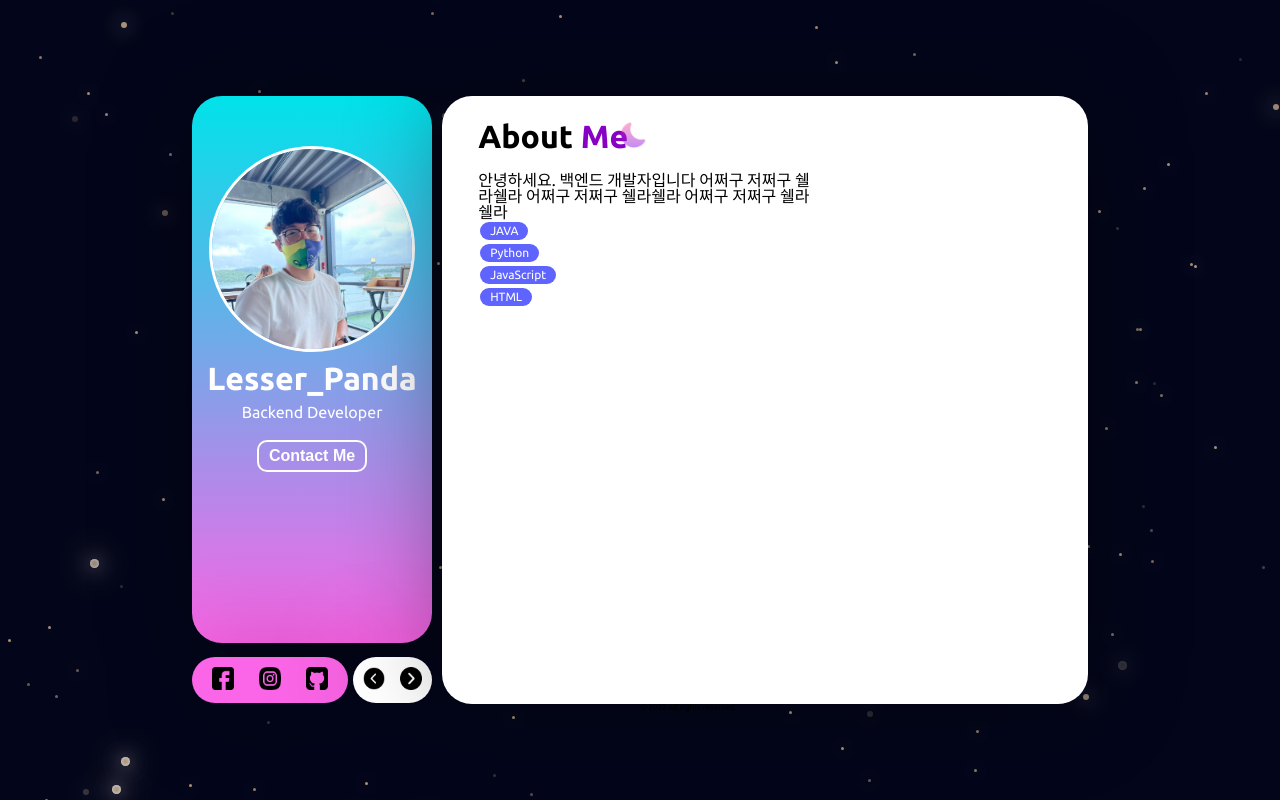
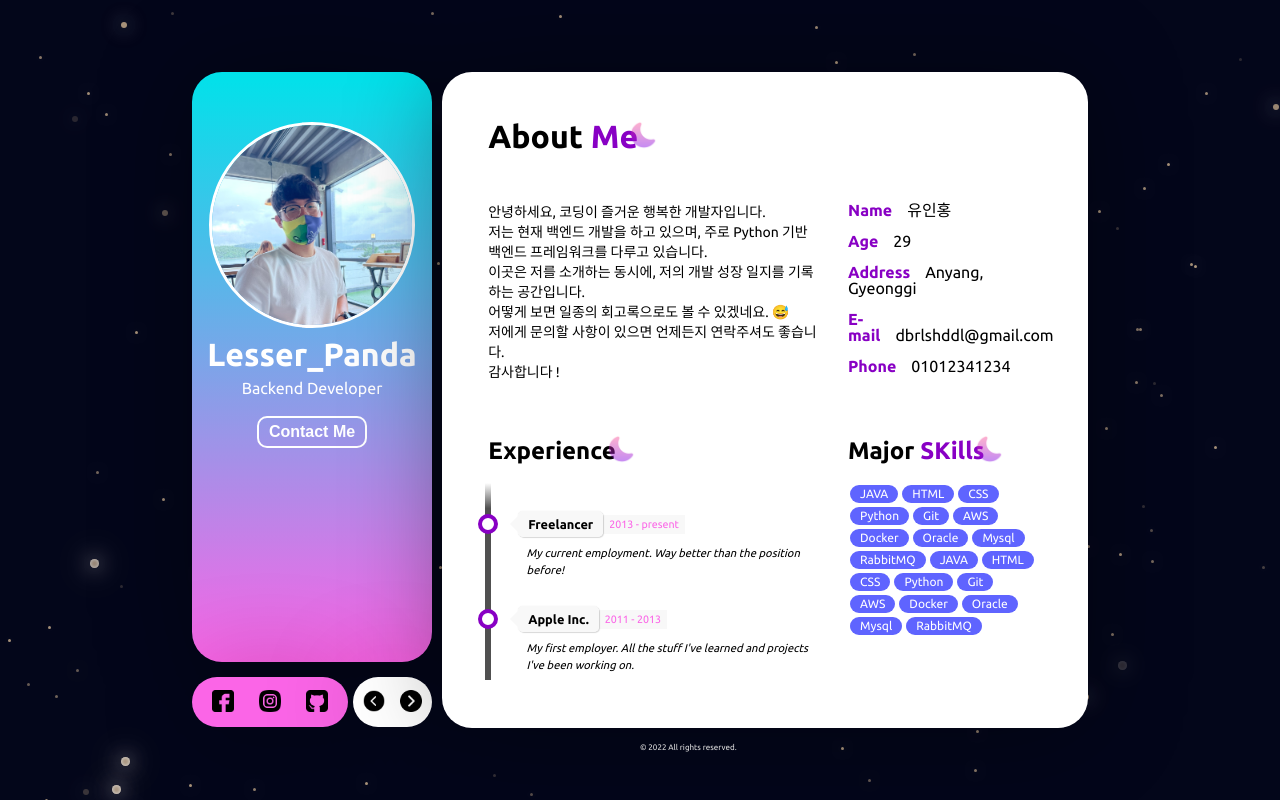
Before and after one commit to hong0917/about-me, a Vue app: page / in a window 1280 px wide. Built offline with nearby package versions, Linux system fonts and the light colour scheme.

Commit message:
intro 타임라인 및 스킬 내용 추가

```diff
--- a/src/assets/css/common.css
+++ b/src/assets/css/common.css
@@ -1,6 +1,13 @@
 .bg{
   font-family: 'Ubuntu', sans-serif;
 }
+p{ line-height: 20px; font-size: 14px;}
+.mid_title { font-size: 2rem; font-weight: bold; position: relative; display: inline-block;}
+.sm_title { font-size: 1.5rem; font-weight: bold; position: relative; display: inline-block;}
+.highlight { color: var(--icon-color); }
+
+.sm_title:after{position: absolute;  opacity: 0.45; top: -5px; right: -20px; content: '';  height: 30px;  width: 30px; background-repeat: no-repeat;  background-image: url("../img/moon.png");  background-size: 30px 30px;  z-index: 0;}
+.mid_title:after{position: absolute;  opacity: 0.45; top: 0; right: -20px; content: '';  height: 30px;  width: 30px; background-repeat: no-repeat;  background-image: url("../img/moon.png");  background-size: 30px 30px;  z-index: 0;}
 
 .badge{ display: inline-block; margin: 2px 2px; color: white; font-size: 12px; padding: 3px 10px; background-color: var(--tooltip-color); border-radius: 10px; }
 
@@ -9,6 +16,142 @@
 #side::-webkit-scrollbar { width: 10px; /* Chrome, Safari, Opera*/}
 #side::-webkit-scrollbar-thumb {margin-left: 20px; background: linear-gradient(to bottom,var(--main-color),var(--main2-color)); border-radius: 10px; background-clip: padding-box; border: 2px solid transparent;}
 #side::-webkit-scrollbar-track {border-radius: 10px; background: rgba(128, 128, 128, 0.075);}
+
+.timeline {
+  position: relative;
+  margin: 0 auto;
+  margin-top: 20px;
+  padding: 1em 0;
+  list-style-type: none;
+}
+
+.timeline:before {
+  position: absolute;
+  left: 0;
+  top: 0;
+  content: ' ';
+  display: block;
+  width: 6px;
+  height: 100%;
+  margin-left: -3px;
+  background: rgb(80,80,80);
+  background: -moz-linear-gradient(top, rgba(80,80,80,0) 0%, rgb(80,80,80) 8%, rgb(80,80,80) 92%, rgba(80,80,80,0) 100%);
+  background: -webkit-gradient(linear, left top, left bottom, color-stop(0%,rgba(30,87,153,1)), color-stop(100%,rgba(125,185,232,1)));
+  background: -webkit-linear-gradient(top, rgba(80,80,80,0) 0%, rgb(80,80,80) 8%, rgb(80,80,80) 92%, rgba(80,80,80,0) 100%);
+  background: -o-linear-gradient(top, rgba(80,80,80,0) 0%, rgb(80,80,80) 8%, rgb(80,80,80) 92%, rgba(80,80,80,0) 100%);
+  background: -ms-linear-gradient(top, rgba(80,80,80,0) 0%, rgb(80,80,80) 8%, rgb(80,80,80) 92%, rgba(80,80,80,0) 100%);
+  background: linear-gradient(to bottom, rgba(80,80,80,0) 0%, rgb(80,80,80) 8%, rgb(80,80,80) 92%, rgba(80,80,80,0) 100%);
+
+  z-index: 5;
+}
+
+.timeline li {
+  padding: 1em 0;
+}
+
+.timeline li:after {
+  content: "";
+  display: block;
+  height: 0;
+  clear: both;
+  visibility: hidden;
+}
+
+.direction-r {
+  position: relative;
+  width: 300px;
+  transform: translateX(10%);
+  z-index: 100;
+}
+
+.flag-wrapper {
+  position: relative;
+  display: inline-block;
+
+  text-align: center;
+}
+
+.flag {
+  position: relative;
+  display: inline;
+  background: rgb(248,248,248);
+  padding: 6px 10px;
+  border-radius: 5px;
+  font-size: 0.8rem;
+  font-weight: 600;
+  text-align: left;
+}
+
+.direction-r .flag {
+  -webkit-box-shadow: 1px 1px 1px rgba(0,0,0,0.15), 0 0 1px rgba(0,0,0,0.15);
+  -moz-box-shadow: 1px 1px 1px rgba(0,0,0,0.15), 0 0 1px rgba(0,0,0,0.15);
+  box-shadow: 1px 1px 1px rgba(0,0,0,0.15), 0 0 1px rgba(0,0,0,0.15);
+}
+
+.direction-r .flag:before {
+  position: absolute;
+  top: 50%;
+  right: -40px;
+  content: ' ';
+  display: block;
+  width: 12px;
+  height: 12px;
+  margin-top: -10px;
+  background: #fff;
+  border-radius: 10px;
+  border: 4px solid var(--icon-color);
+  z-index: 10;
+}
+
+.direction-r .flag:before {
+  left: -40px;
+}
+
+.direction-r .flag:after {
+  content: "";
+  position: absolute;
+  right: 100%;
+  top: 50%;
+  height: 0;
+  width: 0;
+  margin-top: -8px;
+  border: solid transparent;
+  border-right-color: rgb(248,248,248);
+  border-width: 8px;
+  pointer-events: none;
+}
+
+.time-wrapper {
+  display: inline;
+
+  line-height: 1em;
+  font-size: 0.66666em;
+  color: var(--main2-color);
+  vertical-align: middle;
+}
+
+.direction-r .time-wrapper {
+  float: right;
+}
+
+.time {
+  display: inline-block;
+  padding: 4px 6px;
+  background: rgb(248,248,248);
+}
+
+.desc {
+  margin: 1em 0.75em 0 0;
+
+  font-size: 0.7em;
+  font-style: italic;
+  line-height: 1.5em;
+}
+
+.direction-r .desc {
+  margin: 1em 0 0 0.75em;
+}
+
 
 .fade-enter-from {
   opacity: 0;
--- a/src/assets/css/profile.css
+++ b/src/assets/css/profile.css
@@ -18,8 +18,8 @@
 .header_btn .call_btn{ font-size: 1rem; font-weight: 600; color: white; margin: 10px; background-color: rgba(255, 255, 255, 0); border-radius: 10px; border: 2px solid white; padding: 5px 10px; }
 .header_btn .call_btn:hover { color: var(--main2-color); background-color: white;}
 
-.copyright { position: absolute; bottom: 10%; left: 50%; transform: translate(0, -50%); text-align: center;}
-.copyright span{ font-size: 0.5rem;}
+.copyright { position: absolute; bottom: 5%; left: 50%; transform: translate(0, -50%); text-align: center;}
+.copyright span{ font-size: 0.5rem; color: white;}
 
 .social-links { width: 100%; margin: 0 20px; display: flex; flex-direction: row; justify-content: space-between;}
 .nav { width: 100%; margin: 0 10px; display: flex; flex-direction: row; justify-content: space-between;}
@@ -27,14 +27,18 @@
 
 /* ProfileRight */
 .profile_right { width: 73%; min-height: 70vh; background-color: white; box-shadow: 0 0 100px -5px rgb(0, 0, 0, 0.4); border-radius: 30px;}
-.site_content { width: 95%; height: 100%; margin: 1.5rem auto; overflow: hidden;}
+.site_content { width: 95%; height: 100%; margin: 3rem auto; overflow: hidden;}
 
 /* intro */
-.intro{height: 70vh; overflow-y: scroll; padding: 0 20px;}
-.intro_content{width: 100%; display: flex; flex-direction: row; flex-wrap: nowrap; justify-content: space-between;}
-.intro h2{ font-size: 2rem; font-weight: bold; position: relative; display: inline-block;}
-.intro h2:after{position: absolute;  opacity: 0.45; top: 0; right: -20px; content: '';  height: 30px;  width: 30px; background-repeat: no-repeat;  background-image: url("../img/moon.png");  background-size: 30px 30px;  z-index: 0;}
-.intro h2 span{ color: var(--icon-color); }
+.intro{height: 70vh; overflow-y: scroll; padding: 0 30px;}
+.intro_content{width: 100%; display: flex; flex-direction: column;}
 
-.content_left{ width: 60%; height: 2000px; margin-top: 20px;}
-.content_right{ width: 38%; height: 2000px; margin-top: 20px;}
+.content{display: flex; justify-content: space-between; margin-top: 30px;}
+.content_left{ width: 60%; margin-top: 20px;}
+.content_right{ width: 35%; margin-top: 20px;}
+
+.content_right li{ margin-bottom: 15px;}
+.info_title{ color: var(--icon-color); font-weight: bold;}
+.info_content{ margin-left: 15px;}
+
+.skill{ margin-top: 20px;}
--- a/src/components/Intro.vue
+++ b/src/components/Intro.vue
@@ -1,23 +1,138 @@
 <template>
   <div class="intro" id="side">
     <div class="title">
-    <h2>About <span>Me</span></h2>
+    <h2 class="mid_title">About <span class="highlight">Me</span></h2>
     </div>
     <div class="intro_content">
-      <div class="content_left">
-          <div class="hello">
-            <q>안녕하세요. 백엔드 개발자입니다 어쩌구 저쩌구 쉘라쉘라 어쩌구 저쩌구 쉘라쉘라 어쩌구 저쩌구 쉘라쉘라</q>
+
+      <div class="content">
+          <div class="content_left">
+            <p>안녕하세요, 코딩이 즐거운 행복한 개발자입니다.<br>
+              저는 현재 백엔드 개발을 하고 있으며, 주로 Python 기반 백엔드 프레임워크를 다루고 있습니다.<br>
+              이곳은 저를 소개하는 동시에, 저의 개발 성장 일지를 기록하는 공간입니다.<br>
+              어떻게 보면 일종의 회고록으로도 볼 수 있겠네요. 😅<br>
+              저에게 문의할 사항이 있으면 언제든지 연락주셔도 좋습니다.<br>
+              감사합니다 !</p>
+          </div>
+          <div class="content_right">
             <ul>
-              <li><h4 class="badge">JAVA</h4></li>
-              <li><h4 class="badge">Python</h4></li>
-              <li><h4 class="badge">JavaScript</h4></li>
-              <li><h4 class="badge">HTML</h4></li>
+              <li><span class="info_title">Name</span><span class="info_content">유인홍</span></li>
+              <li><span class="info_title">Age</span><span class="info_content">29</span></li>
+              <li><span class="info_title">Address</span><span class="info_content">Anyang, Gyeonggi</span></li>
+              <li><span class="info_title">E-mail</span><span class="info_content">dbrlshddl@gmail.com</span></li>
+              <li><span class="info_title">Phone</span><span class="info_content">01012341234</span></li>
             </ul>
           </div>
       </div>
-      <div class="content_right">
-          <div class="">
 
+      <div class="content">
+          <div class="content_left">
+            <h4 class="sm_title">Experience</h4>
+              <ul class="timeline">
+
+                <!-- Item 1 -->
+                <li>
+                  <div class="direction-r">
+                    <div class="flag-wrapper">
+                      <span class="flag">Freelancer</span>
+                      <span class="time-wrapper"><span class="time">2013 - present</span></span>
+                    </div>
+                    <div class="desc">My current employment. Way better than the position before!</div>
+                  </div>
+                </li>
+
+                <!-- Item 2 -->
+                <li>
+                  <div class="direction-r">
+                    <div class="flag-wrapper">
+                      <span class="flag">Apple Inc.</span>
+                      <span class="time-wrapper"><span class="time">2011 - 2013</span></span>
+                    </div>
+                    <div class="desc">My first employer. All the stuff I've learned and projects I've been working on.</div>
+                  </div>
+                </li>
+
+                <!-- Item 3 -->
+                <li>
+                  <div class="direction-r">
+                    <div class="flag-wrapper">
+                      <span class="flag">Harvard University</span>
+                      <span class="time-wrapper"><span class="time">2008 - 2011</span></span>
+                    </div>
+                    <div class="desc">A description of all the lectures and courses I have taken and my final degree?</div>
+                  </div>
+                </li>
+
+              </ul>
+          </div>
+          <div class="content_right">
+            <h4 class="sm_title">Major <span class="highlight">SKills</span></h4>
+            <div class="skill">
+              <h4 class="badge">JAVA</h4>
+              <h4 class="badge">HTML</h4>
+              <h4 class="badge">CSS</h4>
+              <h4 class="badge">Python</h4>
+              <h4 class="badge">Git</h4>
+              <h4 class="badge">AWS</h4>
+              <h4 class="badge">Docker</h4>
+              <h4 class="badge">Oracle</h4>
+              <h4 class="badge">Mysql</h4>
+              <h4 class="badge">RabbitMQ</h4>
+              <h4 class="badge">JAVA</h4>
+              <h4 class="badge">HTML</h4>
+              <h4 class="badge">CSS</h4>
+              <h4 class="badge">Python</h4>
+              <h4 class="badge">Git</h4>
+              <h4 class="badge">AWS</h4>
+              <h4 class="badge">Docker</h4>
+              <h4 class="badge">Oracle</h4>
+              <h4 class="badge">Mysql</h4>
+              <h4 class="badge">RabbitMQ</h4>
+            </div>
+          </div>
+      </div>
+
+      <div class="content">
+          <div class="content_left">
+            <h4 class="sm_title">Certificate</h4>
+            <ul class="timeline">
+
+                <!-- Item 1 -->
+                <li>
+                  <div class="direction-r">
+                    <div class="flag-wrapper">
+                      <span class="flag">정보처리산업기사</span>
+                      <span class="time-wrapper"><span class="time">2013 - present</span></span>
+                    </div>
+                    <div class="desc">My current employment. Way better than the position before!</div>
+                  </div>
+                </li>
+
+                <!-- Item 2 -->
+                <li>
+                  <div class="direction-r">
+                    <div class="flag-wrapper">
+                      <span class="flag">리눅스 마스터 2급</span>
+                      <span class="time-wrapper"><span class="time">2011 - 2013</span></span>
+                    </div>
+                    <div class="desc">My first employer. All the stuff I've learned and projects I've been working on.</div>
+                  </div>
+                </li>
+
+                <!-- Item 3 -->
+                <li>
+                  <div class="direction-r">
+                    <div class="flag-wrapper">
+                      <span class="flag">운전면허증 2종</span>
+                      <span class="time-wrapper"><span class="time">2008 - 2011</span></span>
+                    </div>
+                    <div class="desc">A description of all the lectures and courses I have taken and my final degree?</div>
+                  </div>
+                </li>
+
+              </ul>
+          </div>
+          <div class="content_right">
           </div>
       </div>
     </div>
```
